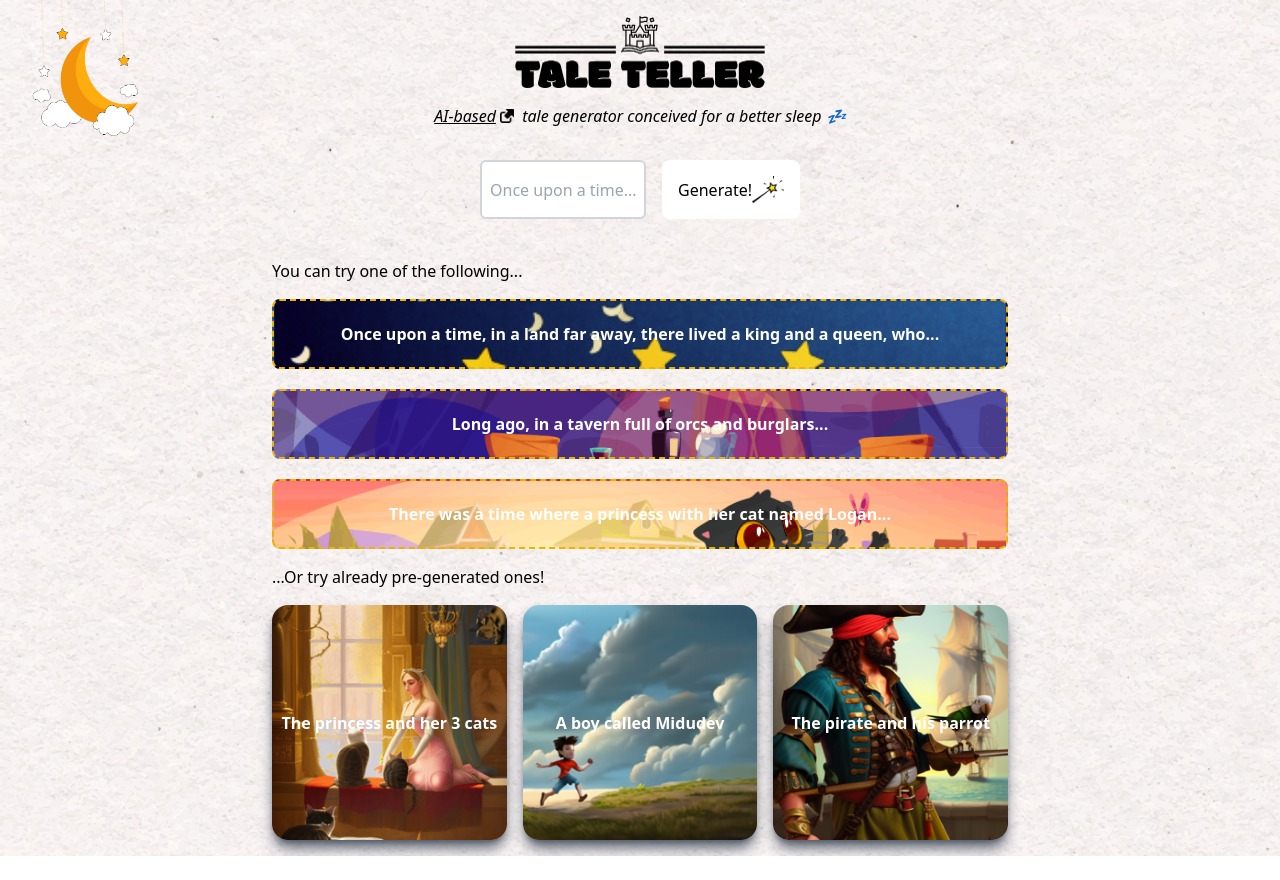
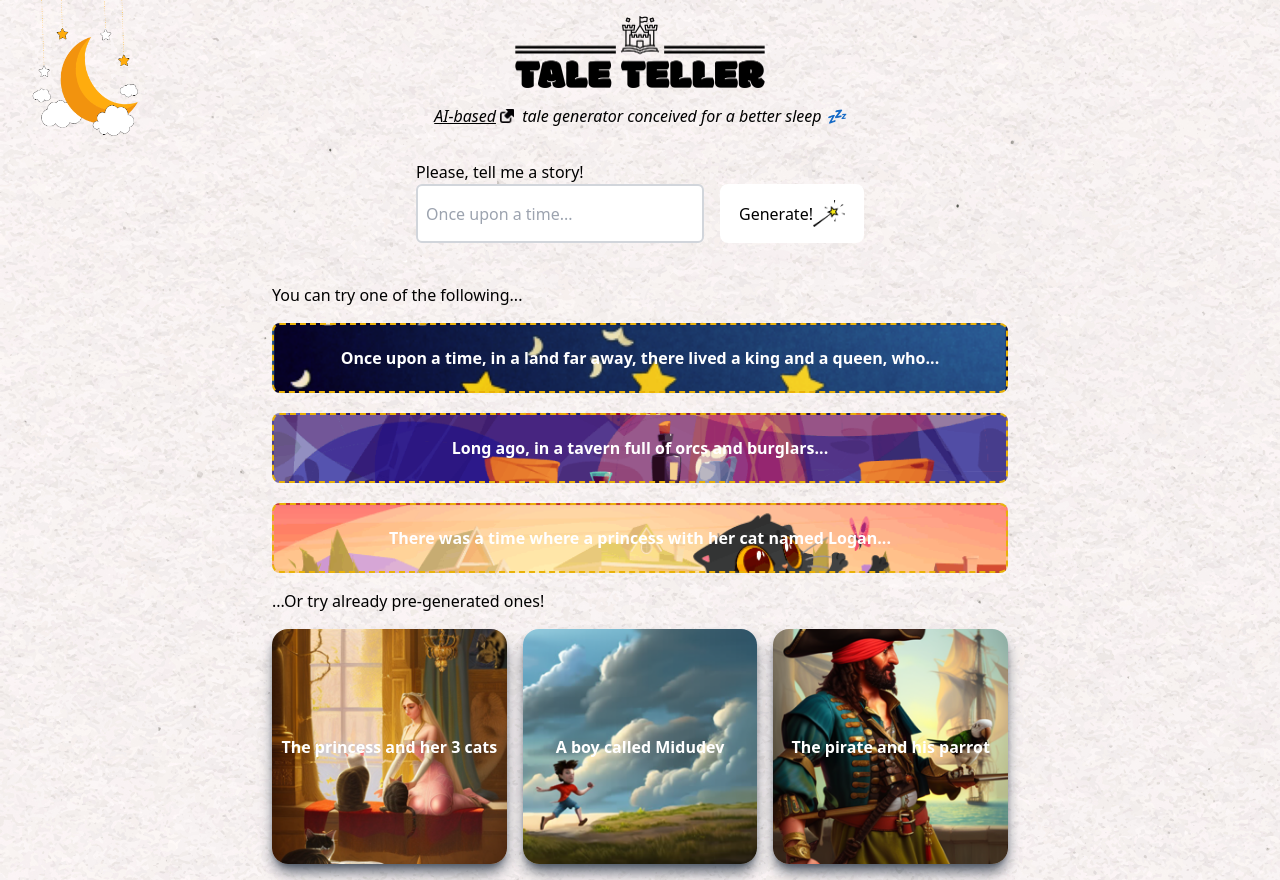
Before and after one commit to ivsantos/tale-teller, a Next.js app: page / in a window 1280 px wide. Before the commit the page ends 856 px from the top, so only its background shows below. Built offline with nearby package versions, Linux system fonts and the light colour scheme.

Commit message:
feat: :wheelchair: Improve input a11y

```diff
--- a/src/app/components/Tale/Tale.tsx
+++ b/src/app/components/Tale/Tale.tsx
@@ -70,14 +70,18 @@ export default function Tale() {
     <>
       <form
         onSubmit={handleGenerate}
-        className="w-80 grid grid-flow-col gap-4 mx-auto mb-10"
+        className="lg:max-w-md max-w-sm mx-auto mb-10"
       >
+        <label htmlFor="ai-input">Please, tell me a story!</label>
+        <div className="grid-cols-form grid grid-flow-col gap-4">
           <input
             className={`w-full p-2 border-2 rounded-md ${
               error ? 'error' : 'border-gray-300'
             }`}
+            type="text"
+            id="ai-input"
+            name="ai-input"
             placeholder="Once upon a time..."
-          type="text"
             value={input}
             onChange={handleInputChange}
           />
@@ -93,6 +97,7 @@ export default function Tale() {
               width={32}
             />
           </button>
+        </div>
       </form>
       {tale && (
         <div className="place-content-center grid mb-4">
```
Lines whose indentation alone changed are shown as unchanged.
